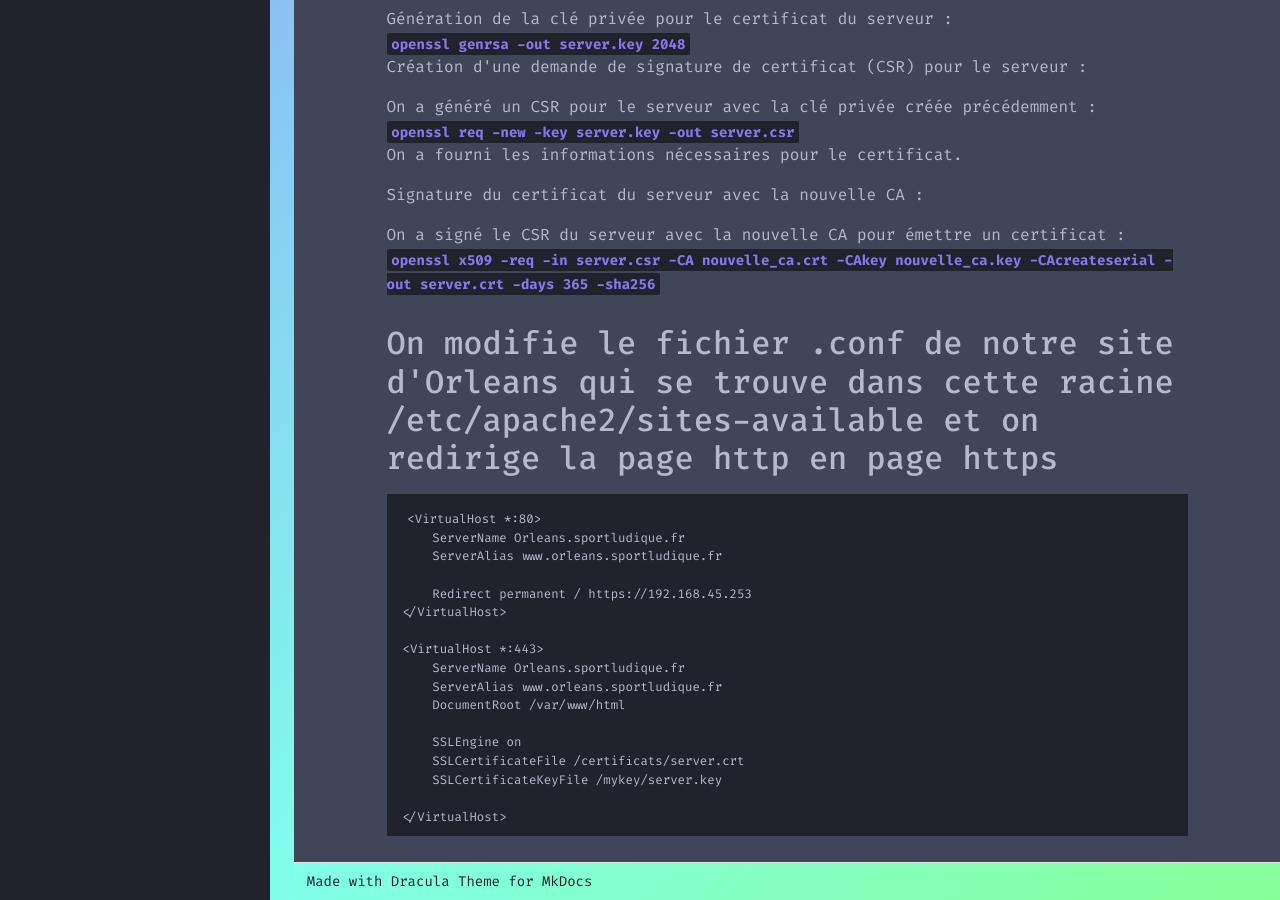
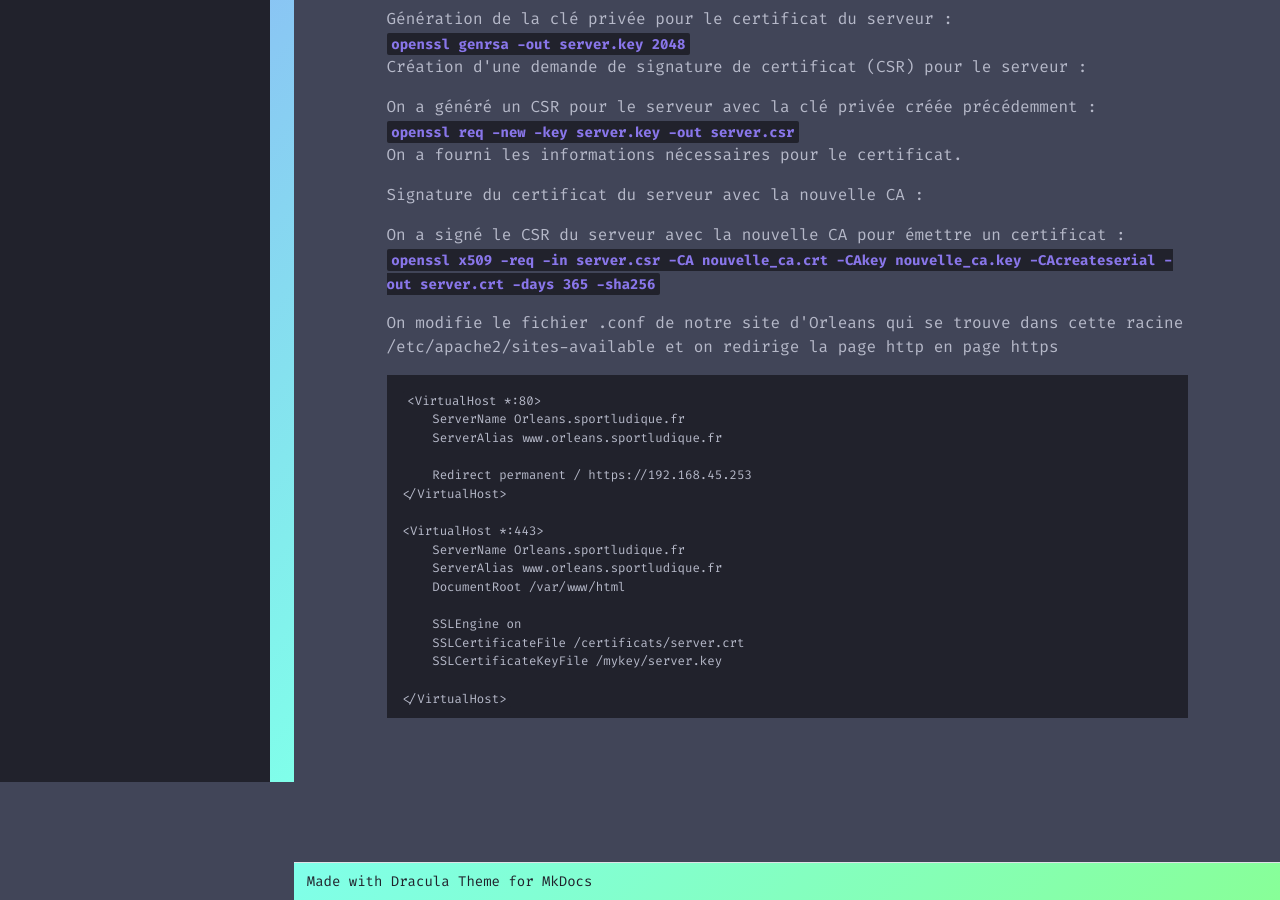
Before and after one commit to eRaETatsuya/OrleansSIO.github.io, an MkDocs documentation site: the page built from docs/http_serv.md, in a window 1280 px wide and 900 px high, scrolled down 960 px. Built offline with MkDocs 1.6.1 and Material for MkDocs 9.7.7, drawn with Linux system fonts in a browser that asks for light colours.

```diff
--- a/docs/http_serv.md
+++ b/docs/http_serv.md
@@ -51,7 +51,7 @@ On a signé le CSR du serveur avec la nouvelle CA pour émettre un certificat :
 **`openssl x509 -req -in server.csr -CA nouvelle_ca.crt -CAkey nouvelle_ca.key -CAcreateserial -out server.crt -days 365 -sha256`**
 </br>
 
-## On modifie le fichier .conf de notre site d'Orleans qui se trouve dans cette racine /etc/apache2/sites-available et on redirige la page http en page https
+On modifie le fichier .conf de notre site d'Orleans qui se trouve dans cette racine /etc/apache2/sites-available et on redirige la page http en page https
 
     <VirtualHost *:80>
         ServerName Orleans.sportludique.fr
```
